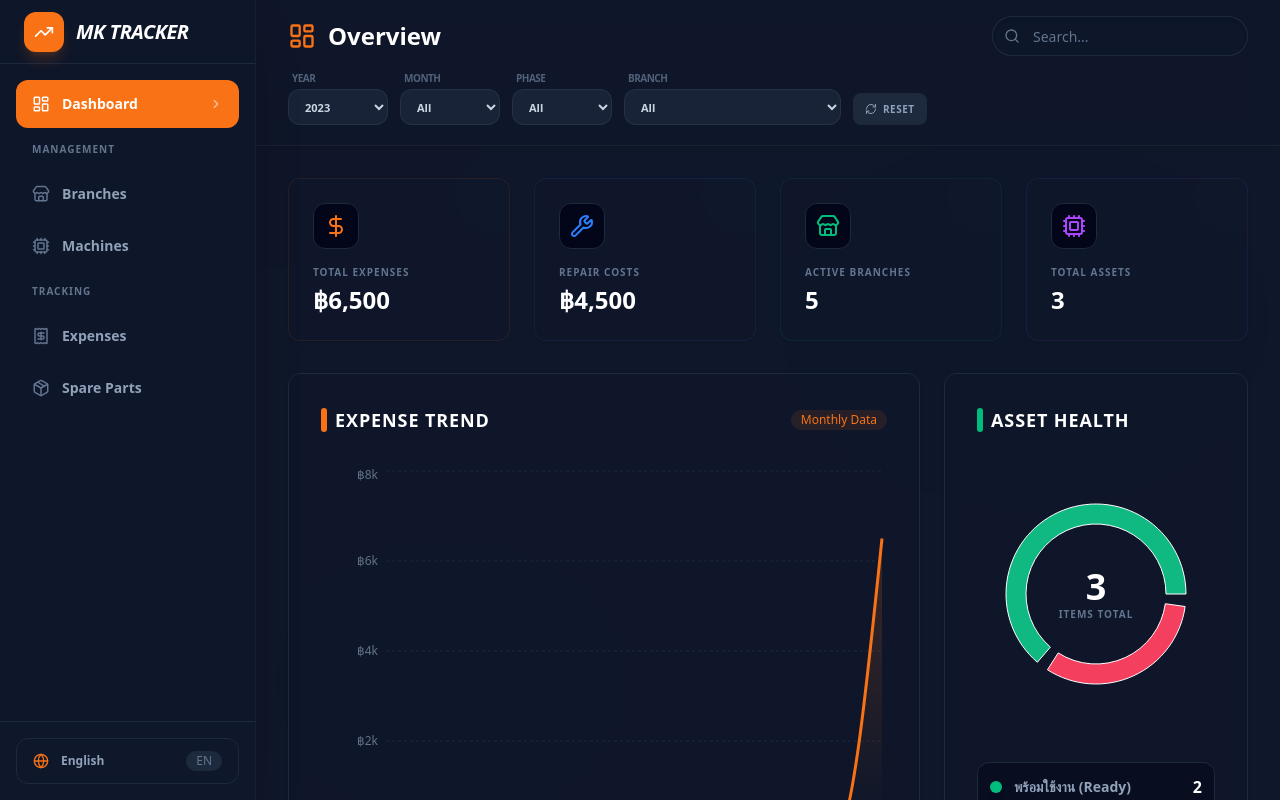
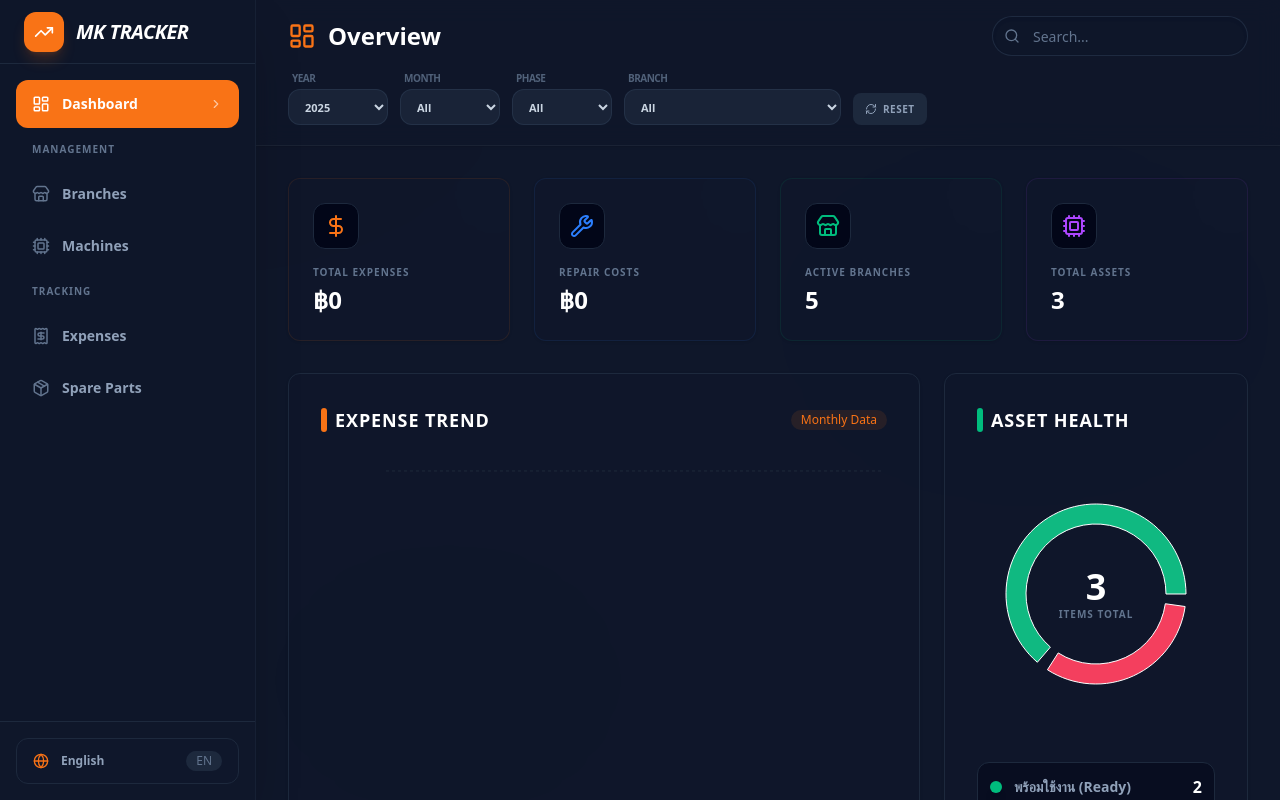
Before and after one commit to mozek-SP/mk-tracker, a Next.js app: page / in a window 1280 px wide. Shown: the top 800 px of the page. Built offline with nearby package versions, Linux system fonts and the light colour scheme.

Commit message:
fix(persistence): Ensure data persistence by fixing default filter year and verifying localStorage logic

```diff
--- a/src/app/page.tsx
+++ b/src/app/page.tsx
@@ -95,7 +95,7 @@ export default function Page() {
     // --- Filter State ---
     const [globalSearch, setGlobalSearch] = useState('');
     const [filterMonth, setFilterMonth] = useState<string>('All');
-    const [filterYear, setFilterYear] = useState<string>('2023');
+    const [filterYear, setFilterYear] = useState<string>(format(new Date(), 'yyyy'));
     const [filterPhase, setFilterPhase] = useState<string>('All');
     const [filterBranchId, setFilterBranchId] = useState<string>('All');
     const [filterCategory, setFilterCategory] = useState<string>('All');
```
